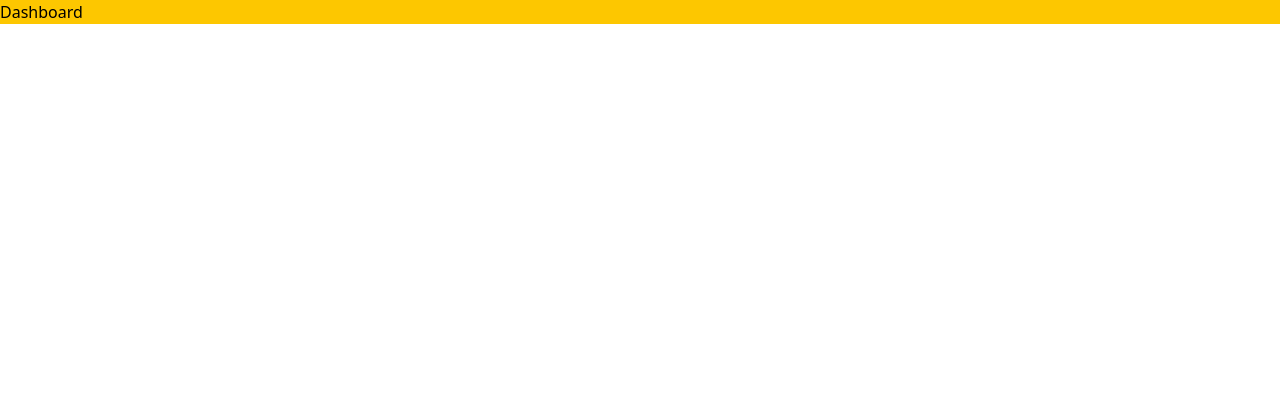
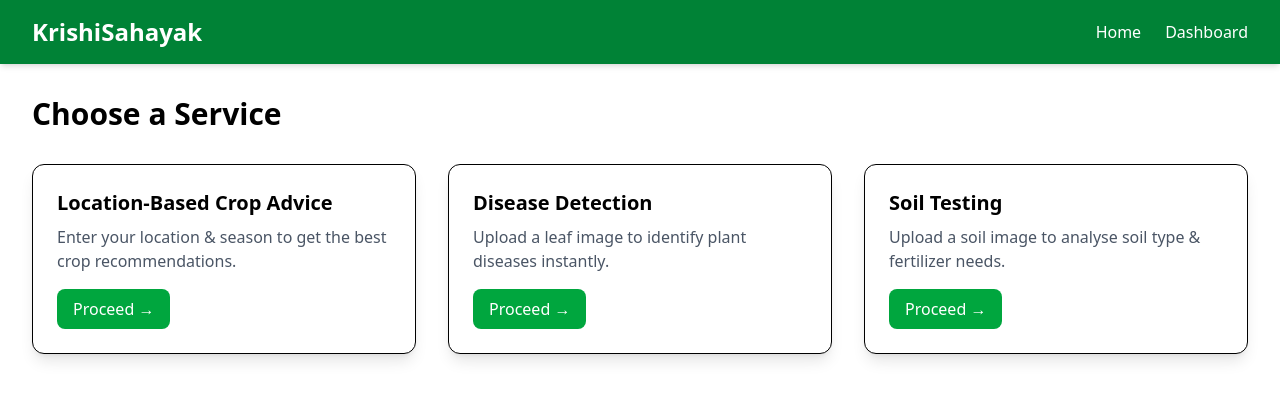
Before and after one commit to Krishna-zz/Krishisahayak_avishkar, a React (Vite) app in the folder Client/Krishi-sahayak/: page /dashboard in a window 1280 px wide. Shown: the top 400 px of the page. Built offline with nearby package versions, Linux system fonts and the light colour scheme.

Commit message:
Made Cardbutton and Dashboard

```diff
--- a/Client/Krishi-sahayak/src/Components/Cardbutton.jsx
+++ b/Client/Krishi-sahayak/src/Components/Cardbutton.jsx
@@ -0,0 +1,18 @@
+import React from 'react'
+
+function Cardbutton({ title, desc, link }) {
+   return (
+    <a
+      href={link}
+      className="w-full md:w-1/3 p-6 bg-white rounded-xl shadow-lg border hover:scale-105 transition"
+    >
+      <h2 className="text-xl font-bold mb-2">{title}</h2>
+      <p className="text-gray-600 mb-4">{desc}</p>
+      <button className="bg-green-600 text-white px-4 py-2 rounded-lg">
+        Proceed →
+      </button>
+    </a>
+  );
+}
+
+export default Cardbutton
--- a/Client/Krishi-sahayak/src/Pages/Dashboard.jsx
+++ b/Client/Krishi-sahayak/src/Pages/Dashboard.jsx
@@ -1,9 +1,39 @@
 import React from 'react'
+import Navbar from '../Components/Navbar'
+import Cardbutton from '../Components/Cardbutton';
 
 function Dashboard() {
-  return (
-    <div className='bg-yellow-400'>Dashboard</div>
-  )
+   return (
+    <>
+      <Navbar />
+
+      <div className="p-8">
+        <h1 className="text-3xl font-bold mb-8">
+          Choose a Service
+        </h1>
+
+        <div className="flex flex-col md:flex-row gap-8">
+          <Cardbutton
+            title="Location-Based Crop Advice"
+            desc="Enter your location & season to get the best crop recommendations."
+            link="/crop-input"
+          />
+
+          <Cardbutton
+            title="Disease Detection"
+            desc="Upload a leaf image to identify plant diseases instantly."
+            link="/disease-input"
+          />
+
+          <Cardbutton
+            title="Soil Testing"
+            desc="Upload a soil image to analyse soil type & fertilizer needs."
+            link="/soil-input"
+          />
+        </div>
+      </div>
+    </>
+  );
 }
 
 export default Dashboard
```
